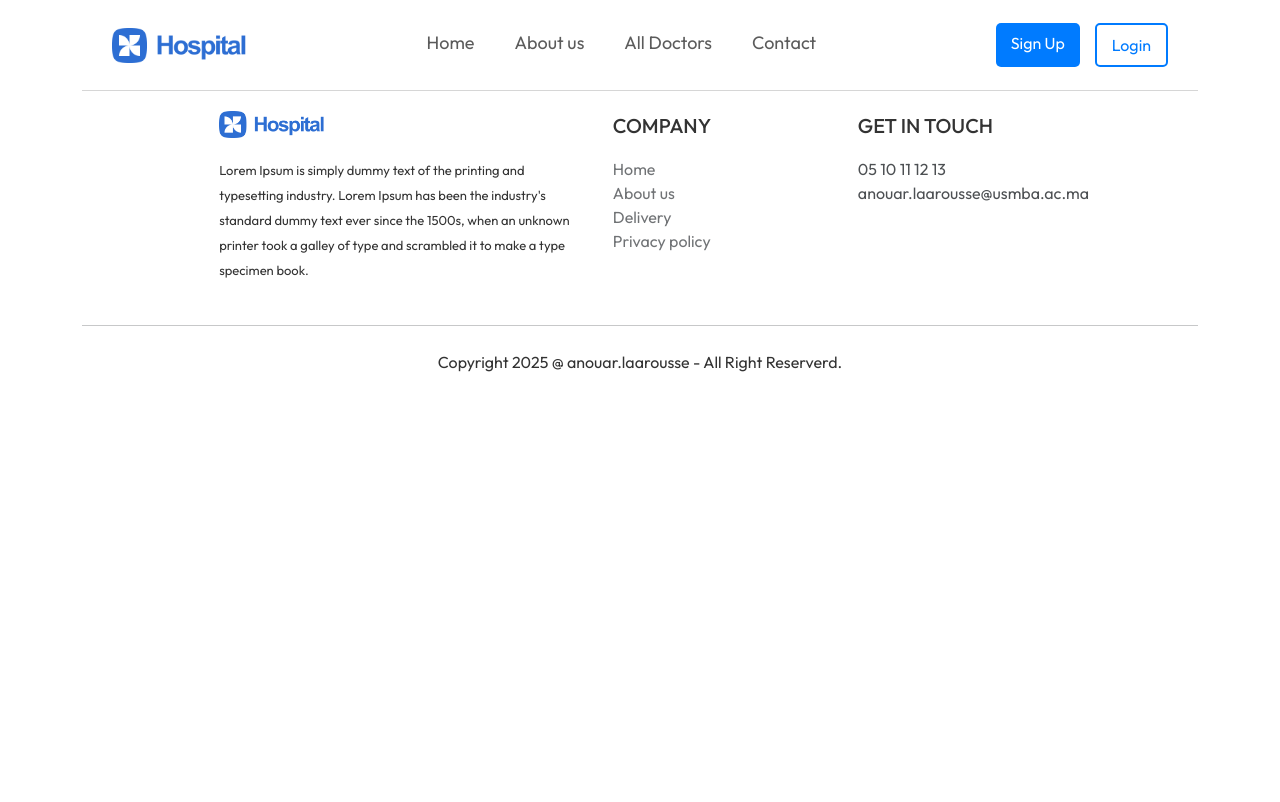
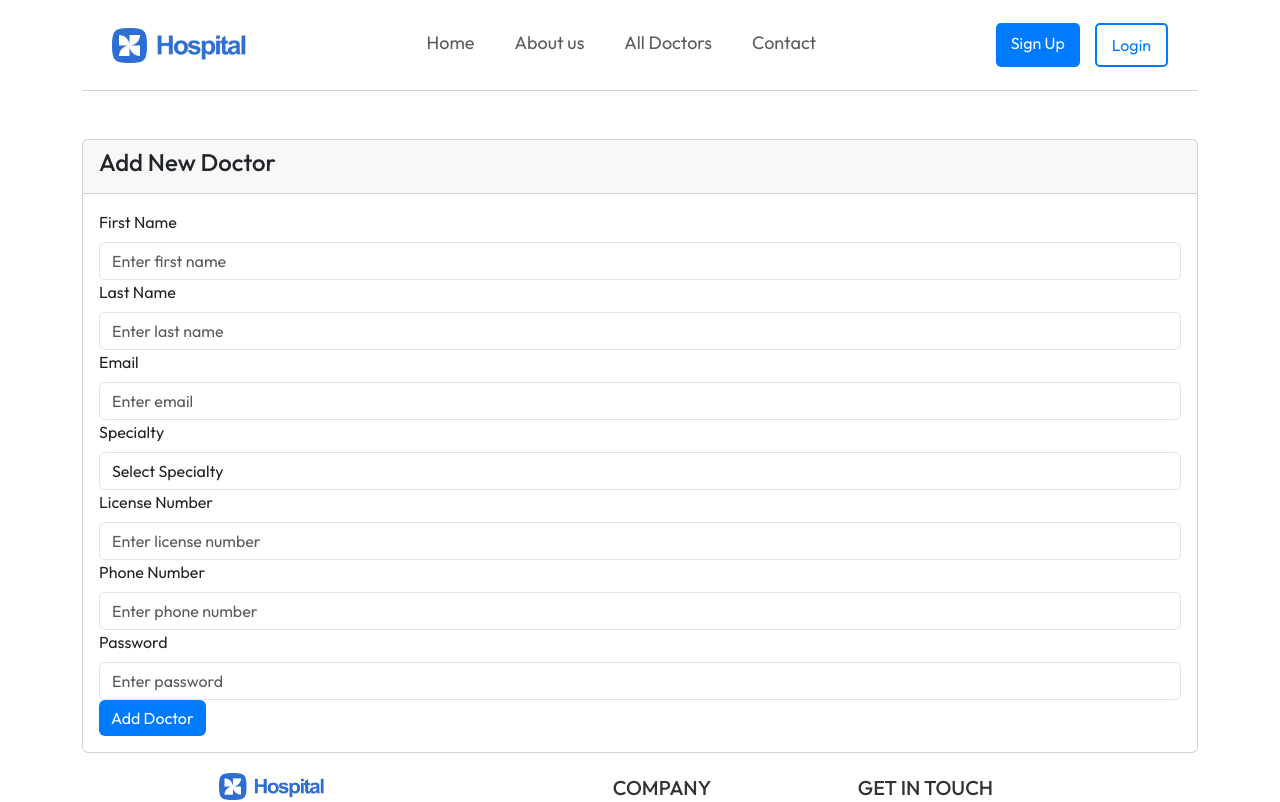
Before and after one commit to LaarousseAnouar/EST-PFE, a React (Create React App) app in the folder frontend/: page /add-doctor in a window 1280 px wide. Shown: the top 802 px of the page. Built offline with nearby package versions, Linux system fonts and the light colour scheme.

Commit message:
add doctor

```diff
--- a/frontend/src/App.js
+++ b/frontend/src/App.js
@@ -17,6 +17,7 @@ import Login from './components/Login.js';
 import Patient from './components/Patient.js';
 import Doctors from './components/Doctors.js';
 import Admins from './components/Admins.js';
+import AddDoctor from './components/AddDoctor.js';  // Importation de la page AddDoctor
 
 // Importation du contexte de l'application
 import AppContextProvider from './Context/AppContext.js';
@@ -43,6 +44,7 @@ function App() {
             <Route path="/patient" element={<Patient />} />
             <Route path="/doctor" element={<Doctors />} />
             <Route path="/admin" element={<Admins />} />
+            <Route path="/add-doctor" element={<AddDoctor />} />  {/* Page AddDoctor */}
 
           </Routes>
         </AppContextProvider>
--- /dev/null
+++ b/frontend/src/components/AddDoctor.js
@@ -0,0 +1,167 @@
+import React, { useState } from 'react';
+import { Button, Form, Card } from 'react-bootstrap';
+
+// التخصصات التي تم استخراجها من `seedDoctors.js`
+const specialties = [
+  "Généraliste",
+  "Gynécologue",
+  "Dermatologue",
+  "Pédiatre",
+  "Neurologue"
+];
+
+const AddDoctor = () => {
+  const [doctorData, setDoctorData] = useState({
+    firstName: '',
+    lastName: '',
+    email: '',
+    specialty: '',  // التخصص الذي سيختاره الطبيب
+    licenseNumber: '',
+    phoneNumber: '',
+    password: ''
+  });
+
+  const handleInputChange = (e) => {
+    const { name, value } = e.target;
+    setDoctorData(prevData => ({ ...prevData, [name]: value }));
+  };
+
+  const handleSubmit = async (e) => {
+    e.preventDefault();
+
+    // طباعة البيانات التي سيتم إرسالها
+    console.log("Doctor Data:", doctorData);  // تأكد من أن جميع الحقول موجودة
+
+    try {
+      const response = await fetch('http://localhost:5000/api/doctor/add', {
+        method: 'POST',
+        headers: {
+          'Content-Type': 'application/json'
+        },
+        body: JSON.stringify(doctorData)
+      });
+
+      const responseData = await response.json();
+      console.log('Response Status:', response.status);
+      console.log('Response Data:', responseData);  // طباعة الاستجابة
+
+      if (response.ok) {
+        alert('Doctor added successfully');
+        setDoctorData({
+          firstName: '',
+          lastName: '',
+          email: '',
+          specialty: '',
+          licenseNumber: '',
+          phoneNumber: '',
+          password: ''
+        });
+      } else {
+        alert('Error adding doctor: ' + responseData.error || "Unknown error");
+      }
+    } catch (error) {
+      console.error('Error:', error);
+      alert('Error adding doctor');
+    }
+  };
+
+
+
+  return (
+    <div className="container mt-5">
+      <Card>
+        <Card.Header>
+          <h4>Add New Doctor</h4>
+        </Card.Header>
+        <Card.Body>
+          <Form onSubmit={handleSubmit}>
+            <Form.Group>
+              <Form.Label>First Name</Form.Label>
+              <Form.Control
+                type="text"
+                name="firstName"
+                placeholder="Enter first name"
+                value={doctorData.firstName}
+                onChange={handleInputChange}
+              />
+            </Form.Group>
+            <Form.Group>
+              <Form.Label>Last Name</Form.Label>
+              <Form.Control
+                type="text"
+                name="lastName"
+                placeholder="Enter last name"
+                value={doctorData.lastName}
+                onChange={handleInputChange}
+              />
+            </Form.Group>
+            <Form.Group>
+              <Form.Label>Email</Form.Label>
+              <Form.Control
+                type="email"
+                name="email"
+                placeholder="Enter email"
+                value={doctorData.email}
+                onChange={handleInputChange}
+              />
+            </Form.Group>
+
+            {/* حقل التخصص (ComboBox) مع التخصصات التي تم استخراجها */}
+            <Form.Group>
+              <Form.Label>Specialty</Form.Label>
+              <Form.Control
+                as="select"
+                name="specialty"
+                value={doctorData.specialty}
+                onChange={handleInputChange}
+              >
+                <option value="">Select Specialty</option>
+                {specialties.map((specialty, index) => (
+                  <option key={index} value={specialty}>
+                    {specialty}
+                  </option>
+                ))}
+              </Form.Control>
+            </Form.Group>
+
+            <Form.Group>
+              <Form.Label>License Number</Form.Label>
+              <Form.Control
+                type="text"
+                name="licenseNumber"
+                placeholder="Enter license number"
+                value={doctorData.licenseNumber}
+                onChange={handleInputChange}
+              />
+            </Form.Group>
+            <Form.Group>
+              <Form.Label>Phone Number</Form.Label>
+              <Form.Control
+                type="text"
+                name="phoneNumber"
+                placeholder="Enter phone number"
+                value={doctorData.phoneNumber}
+                onChange={handleInputChange}
+              />
+            </Form.Group>
+            <Form.Group>
+              <Form.Label>Password</Form.Label>
+              <Form.Control
+                type="password"
+                name="password"
+                placeholder="Enter password"
+                value={doctorData.password}
+                onChange={handleInputChange}
+              />
+            </Form.Group>
+            <Button variant="primary" type="submit">
+              Add Doctor
+            </Button>
+          </Form>
+        </Card.Body>
+      </Card>
+    </div>
+  );
+};
+
+export default AddDoctor;
--- a/frontend/src/components/Admins.js
+++ b/frontend/src/components/Admins.js
@@ -3,7 +3,7 @@ import React, { useState, useEffect } from 'react';
 import { useNavigate } from 'react-router-dom';
 import { Button, Card, Form, InputGroup, Dropdown, DropdownButton } from 'react-bootstrap';
 import { Calendar, Clock, FileText, User, Users, ChevronDown, Home, UserCircle, Hospital, Stethoscope, Activity, DollarSign, UserPlus, ShieldCheck } from 'lucide-react';
-
+import AddDoctor from './AddDoctor';
 export default function AdminDashboard() {
   const [showDoctors, setShowDoctors] = useState(false);
   const [showPatients, setShowPatients] = useState(false);
@@ -20,6 +20,9 @@ export default function AdminDashboard() {
     phoneNumber: '',
     password: ''
   });
+  const handleAddDoctorClick = () => {
+    navigate('/add-doctor');  // التوجيه إلى صفحة AddDoctor
+  };
   const [adminData, setAdminData] = useState({
     firstName: '',
     lastName: '',
@@ -416,8 +419,8 @@ export default function AdminDashboard() {
           </li>
           <li className="nav-item">
             <Button
-              variant={activeTab === 'Add Doctor' ? "outline-primary" : "link"}
-              onClick={() => setActiveTab('Add Doctor')}
+              variant="link"  // إزالة التغيير بالـ activeTab
+              onClick={() => navigate('/add-doctor')}  // استخدام navigate للتوجه إلى صفحة AddDoctor
             >
               <UserPlus className="mr-2" />
               Add Doctor
```
Also changed, not shown: 2 other files (tests, documents, lock files or other folders).
